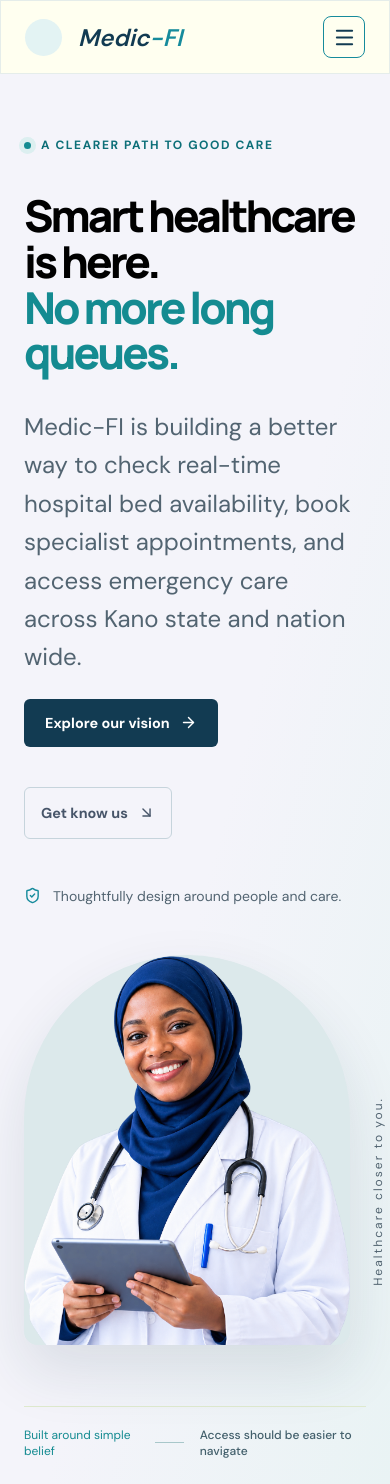
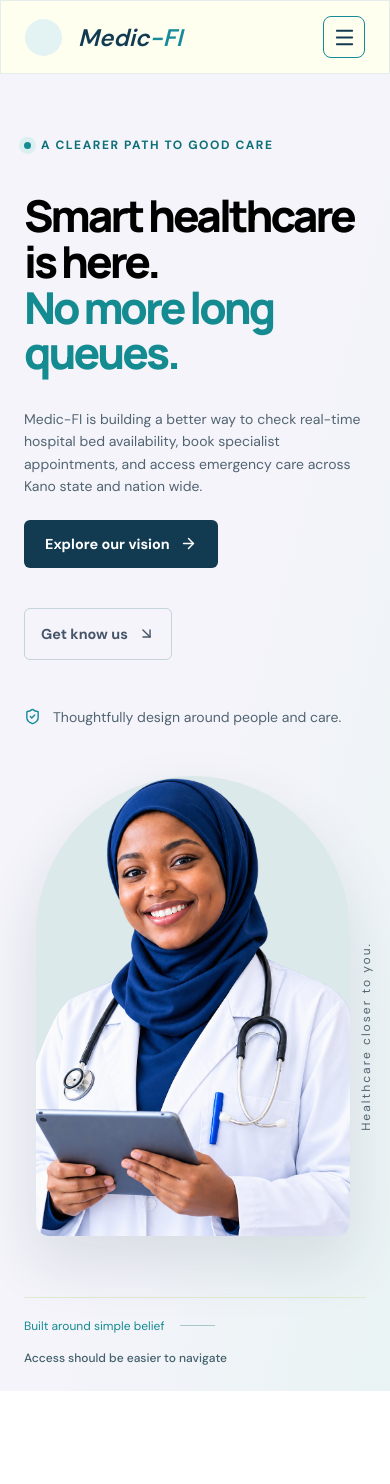
Before and after one commit to NDeenSanhaj96/medic-fi, a React (Vite) app: page / in a window 390 px wide. After the commit the page ends 1391 px from the top, so only its background shows below. Built offline with nearby package versions, Linux system fonts and the light colour scheme.

Commit message:
style: Add styles to the hero container and the image frame

```diff
--- a/src/App.css
+++ b/src/App.css
@@ -278,7 +278,7 @@
     padding: 12px var(--container-gutter) 20px;
     border-bottom: 1px solid var(--color-secondary);
     background: var(--color-white-background);
-    box-shadow:  0 18px 24px rgb(23 55 71 / 7%);
+    box-shadow: 0 18px 24px rgb(23 55 71 / 7%);
   }
 
   .navbar_links-open {
@@ -309,4 +309,35 @@
     padding-bottom: 45px;
     gap: 38px;
   }
+
+  .hero_description-container {
+    max-width: 620px;
+  }
+
+  .hero_heading {
+    max-width: 600px;
+    font-size: clamp(2.65rem, 9vw, 4rem);
+  }
+
+  .hero_description-text {
+    font-size: var(--font-size-sm);
+  }
+
+  .hero_img-container {
+    justify-self: center;
+    max-width: 520px;
+    padding-left: 12px;
+  }
+
+  .hero_img-frame {
+    height: min(118vw, 490px);
+    border-radius: 160px 160px 14px 14px;
+  }
+
+  .hero_side-label {
+    right: -8px;
+  }
+  .hero_bottom {
+    flex-wrap: wrap;
+  }
 }
```
